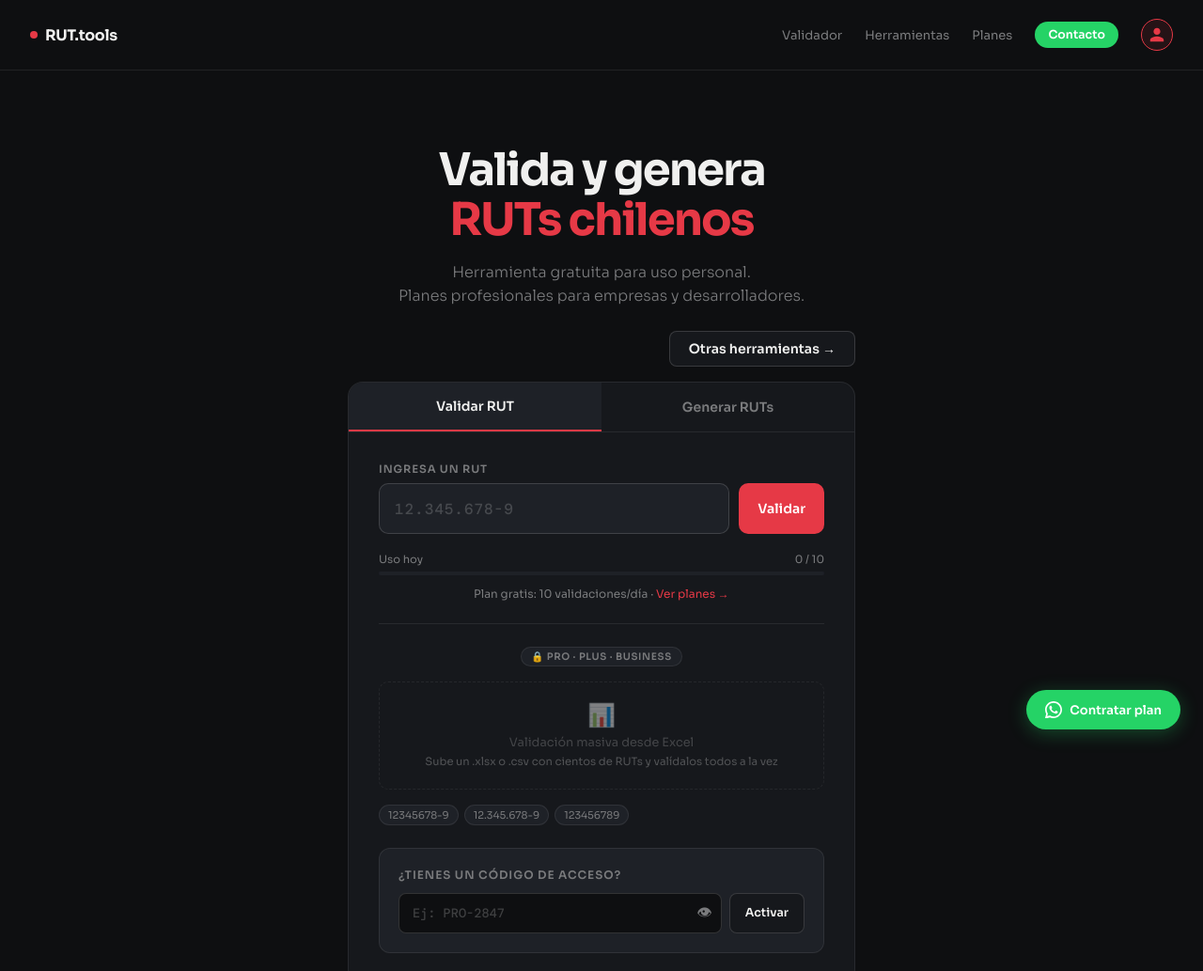
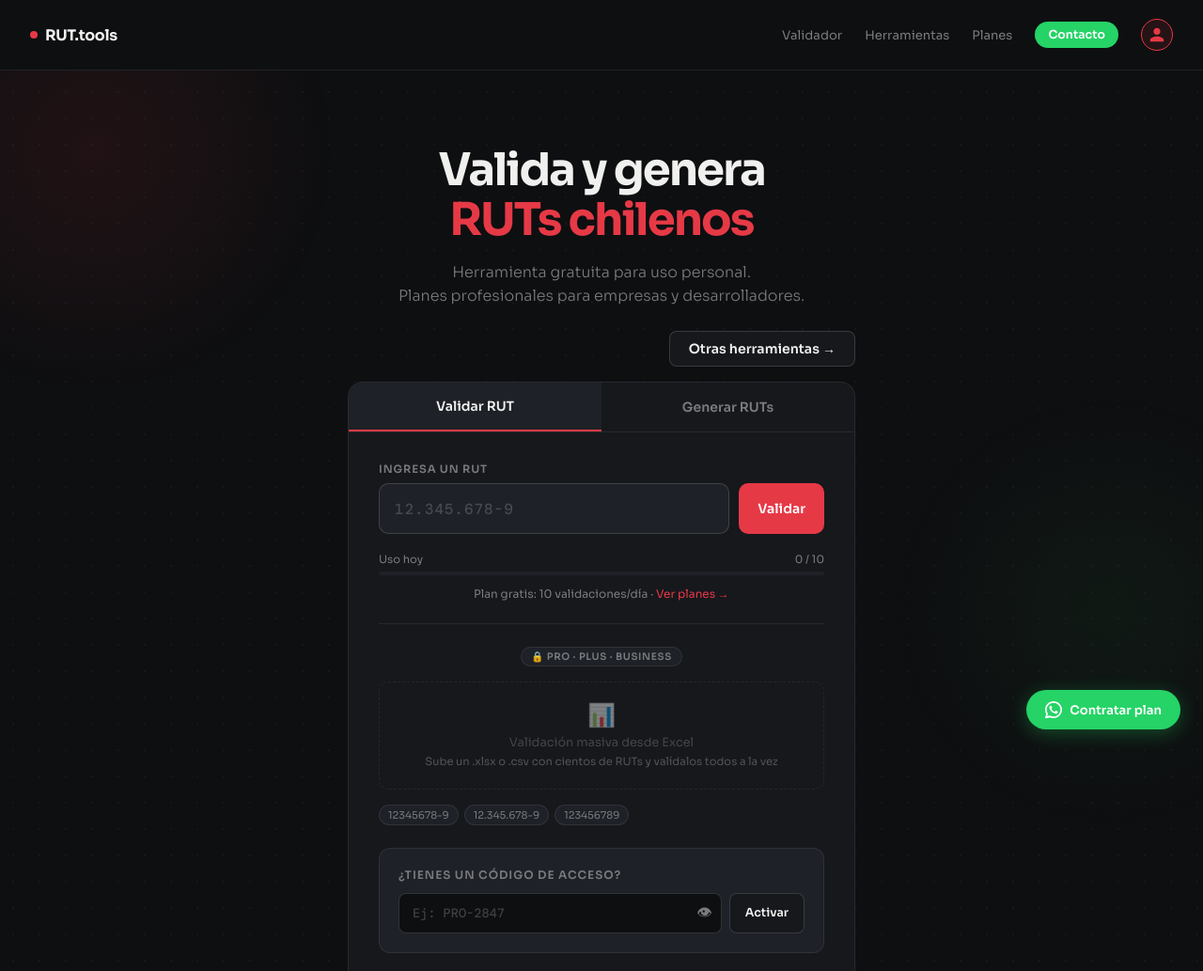
Before and after one commit to CLOB3R/rut-tools, a plain HTML site: page index.html in a window 1280 px wide. Shown: the top 1033 px of the page at 94% size. Drawn offline with nearby package versions, Linux system fonts and the light colour scheme.

Commit message:
decoracion: grilla de puntos + glows rojo y verde en fondo
Co-Authored-By: Claude Sonnet 4.6 <noreply@anthropic.com>

```diff
--- a/index.html
+++ b/index.html
@@ -90,7 +90,9 @@
 <style>
 *,*::before,*::after{box-sizing:border-box;margin:0;padding:0}
 :root{--bg:#0e0f11;--surface:#16181c;--surface2:#1e2127;--border:rgba(255,255,255,0.08);--border-strong:rgba(255,255,255,0.15);--text:#f0f0ef;--muted:#7a7b7d;--accent:#e63946;--accent-dim:rgba(230,57,70,0.1);--green:#2f9e44;--green-bg:rgba(47,158,68,0.1);--red-bg:rgba(224,49,49,0.1);--wa:#25D366}
-body{background:var(--bg);color:var(--text);font-family:'Sora',sans-serif;min-height:100vh;display:flex;flex-direction:column}
+body{background:var(--bg);color:var(--text);font-family:'Sora',sans-serif;min-height:100vh;display:flex;flex-direction:column;background-image:radial-gradient(rgba(255,255,255,0.035) 1px,transparent 1px);background-size:28px 28px}
+body::before{content:'';position:fixed;top:-120px;left:-180px;width:560px;height:560px;background:radial-gradient(circle,rgba(230,57,70,0.09) 0%,transparent 65%);pointer-events:none;z-index:0}
+body::after{content:'';position:fixed;bottom:-100px;right:-150px;width:500px;height:500px;background:radial-gradient(circle,rgba(47,158,68,0.07) 0%,transparent 65%);pointer-events:none;z-index:0}
 
 /* HEADER */
 header{border-bottom:1px solid var(--border);padding:1.25rem 2rem;display:flex;align-items:center;justify-content:space-between;position:sticky;top:0;background:var(--bg);z-index:10}
```
